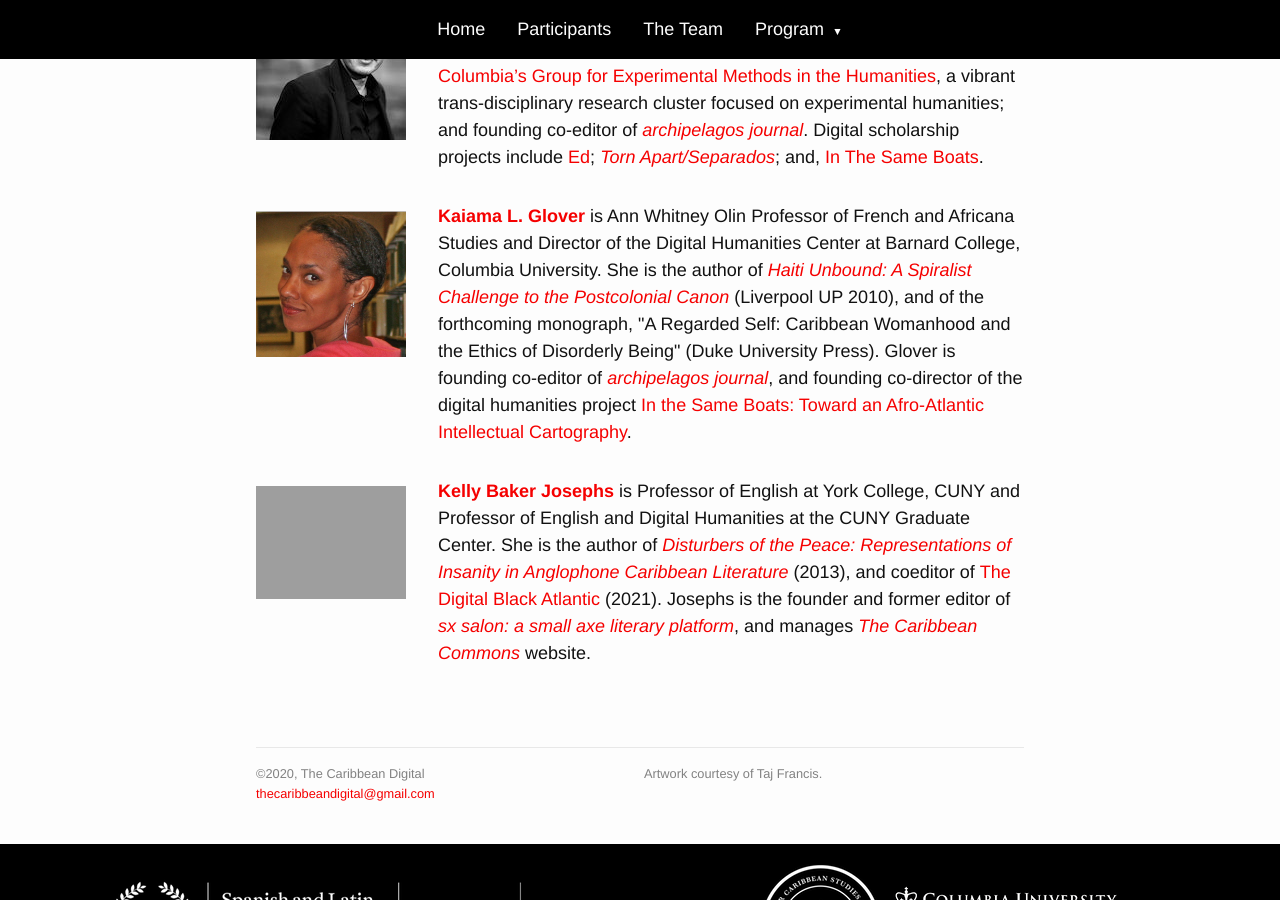
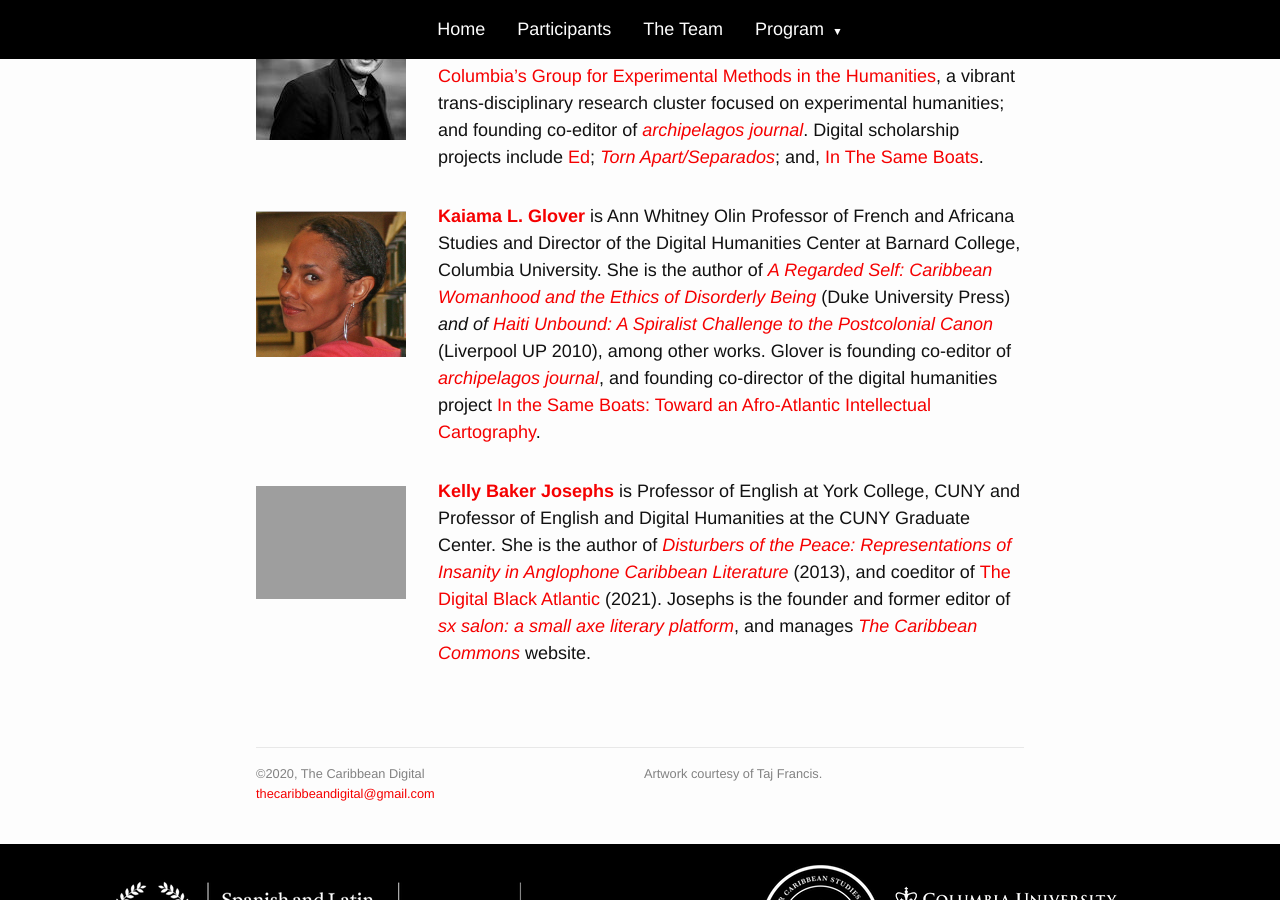
Before and after one commit to elotroalex/tcd8, a Jekyll site: the page built from team.html, in a window 1280 px wide and 900 px high, scrolled down 670 px. Built offline with Jekyll 4.4.1, drawn with Linux system fonts in a browser that asks for light colours.

Commit message:
Kaiama's edits

```diff
--- a/team.html
+++ b/team.html
@@ -58,14 +58,21 @@
       of the Digital Humanities Center at Barnard College, Columbia University.
       She is the author of
       <em
-        ><a
+        ><a href="https://www.dukeupress.edu/a-regarded-self" target="_blank">
+          A Regarded Self: Caribbean Womanhood and the Ethics of Disorderly
+          Being
+        </a></em
+      >
+      (Duke University Press)
+
+      <em>
+        and of
+        <a
           href="https://www.liverpooluniversitypress.co.uk/books/isbn/9781846314995/"
           >Haiti Unbound: A Spiralist Challenge to the Postcolonial Canon</a
         ></em
       >
-      (Liverpool UP 2010), and of the forthcoming monograph, "A Regarded Self:
-      Caribbean Womanhood and the Ethics of Disorderly Being" (Duke University
-      Press). Glover is founding co-editor of
+      (Liverpool UP 2010), among other works. Glover is founding co-editor of
       <em
         ><a href="http://smallaxe.net/sxarchipelagos/index.html"
           >archipelagos journal</a
```
Also changed, not shown: _program/schedule.md (+9 -9 lines), index.html (+4 -4 lines), participants.md (+3 -3 lines).
